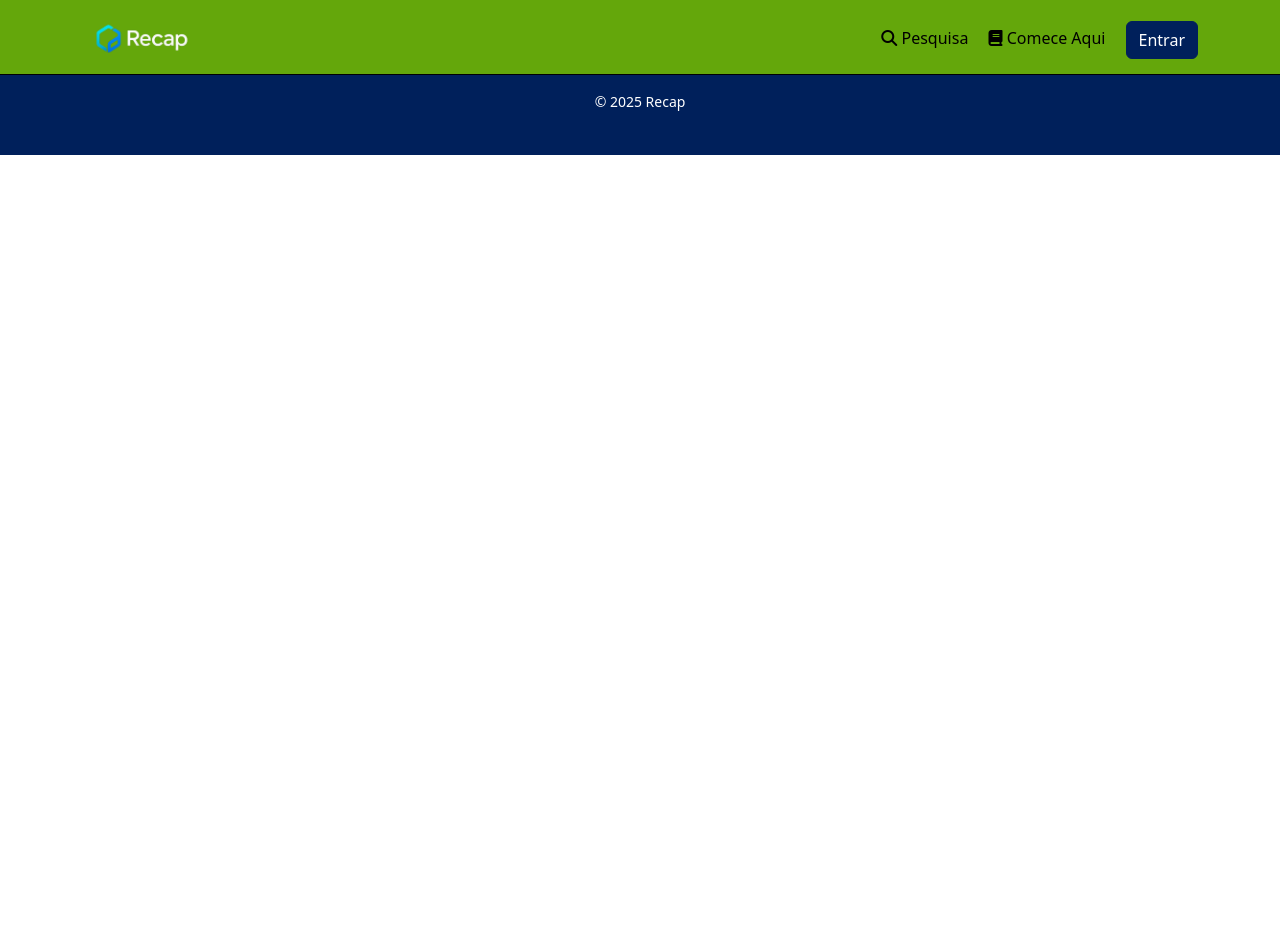
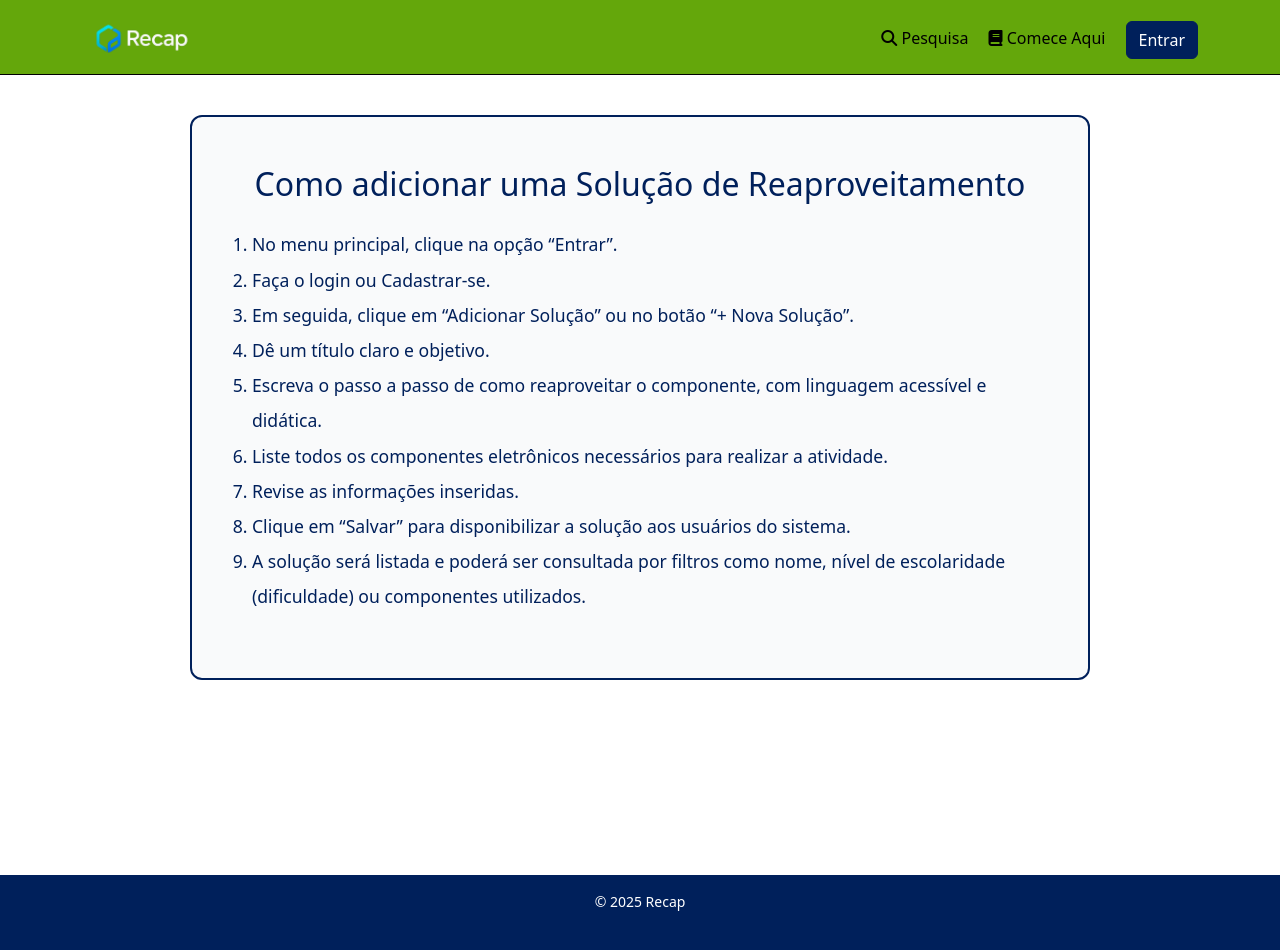
Before and after one commit to josegustavo12/Hackathon-receita-federal, a Vue app in the folder frontend-vue/: page /tutorial in a window 1280 px wide. Shown: the top 950 px of the page. Before the commit the page ends 800 px from the top, so only its background shows below. Built offline with nearby package versions, Linux system fonts and the light colour scheme.

Commit message:
acho que terminei :) aaaaaaa

```diff
--- a/frontend-vue/src/views/Tutorial.vue
+++ b/frontend-vue/src/views/Tutorial.vue
@@ -1,16 +1,63 @@
 <template>
   <main>
-
+    <div class="tutorial">
+      <div class="passo-a-passo-tutorial container py-5">
+        <h2 class="text-center mb-4">Como adicionar uma Solução de Reaproveitamento</h2>
+        <ol class="lista-passo">
+          <li>No menu principal, clique na opção “Entrar”.</li>
+          <li>Faça o login ou Cadastrar-se.</li>
+          <li>Em seguida, clique em “Adicionar Solução” ou no botão “+ Nova Solução”.</li>
+          <li>Dê um título claro e objetivo.</li>
+          <li>Escreva o passo a passo de como reaproveitar o componente, com linguagem acessível e didática.</li>
+          <li>Liste todos os componentes eletrônicos necessários para realizar a atividade.</li>
+          <li>Revise as informações inseridas.</li>
+          <li>Clique em “Salvar” para disponibilizar a solução aos usuários do sistema.</li>
+          <li>A solução será listada e poderá ser consultada por filtros como nome, nível de escolaridade (dificuldade) ou componentes utilizados.</li>
+        </ol>
+      </div>
+    </div>
     <footer>© 2025 Recap</footer>
   </main>
 </template>
 
 <script>
-  export default {
-    name: 'HomeView',
-  }
+export default {
+  name: 'TutorialView',
+}
 </script>
 
+<style>
+.tutorial {
+  background-color: white;
+  min-height: 100vh;
+  padding-top: 40px;
+}
 
-<style>
+/* Estilo do bloco de passo a passo */
+.passo-a-passo-tutorial {
+  background-color: #f9fafb;
+  border-radius: 12px;
+  padding: 40px;
+  color: #00205B;
+  max-width: 900px;
+  margin: 0 auto;
+  border: 2px solid #00205B
+}
+
+/* Estilo da lista numerada */
+.lista-passo {
+  list-style: decimal;
+  padding-left: 20px;
+  font-size: 1.1rem;
+  line-height: 2;
+}
+
+footer {
+  min-height: 10vh;
+  background-color: #00205B;
+  text-align: center;
+  font-size: 14px;
+  padding: 16px 0;
+  color: white;
+}
 </style>
```
